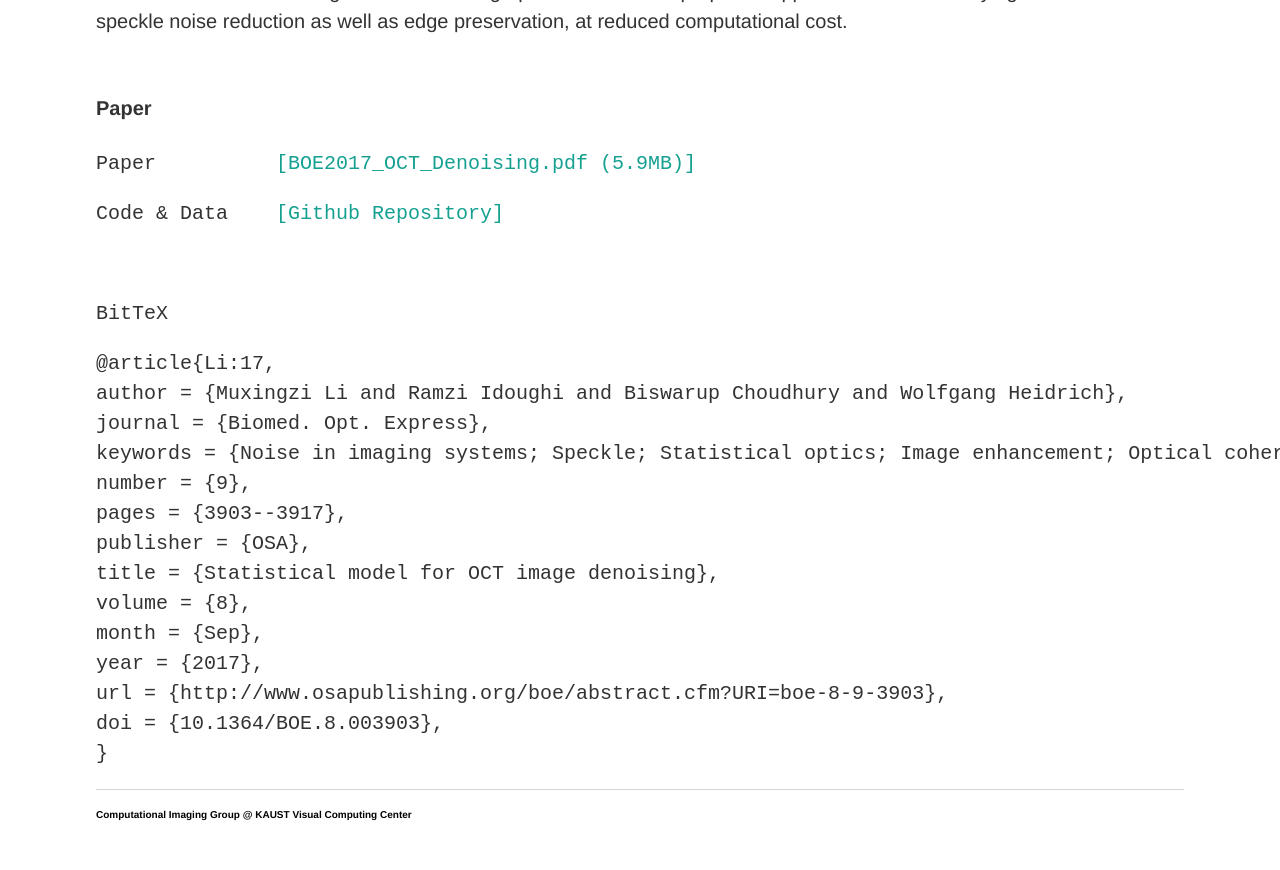
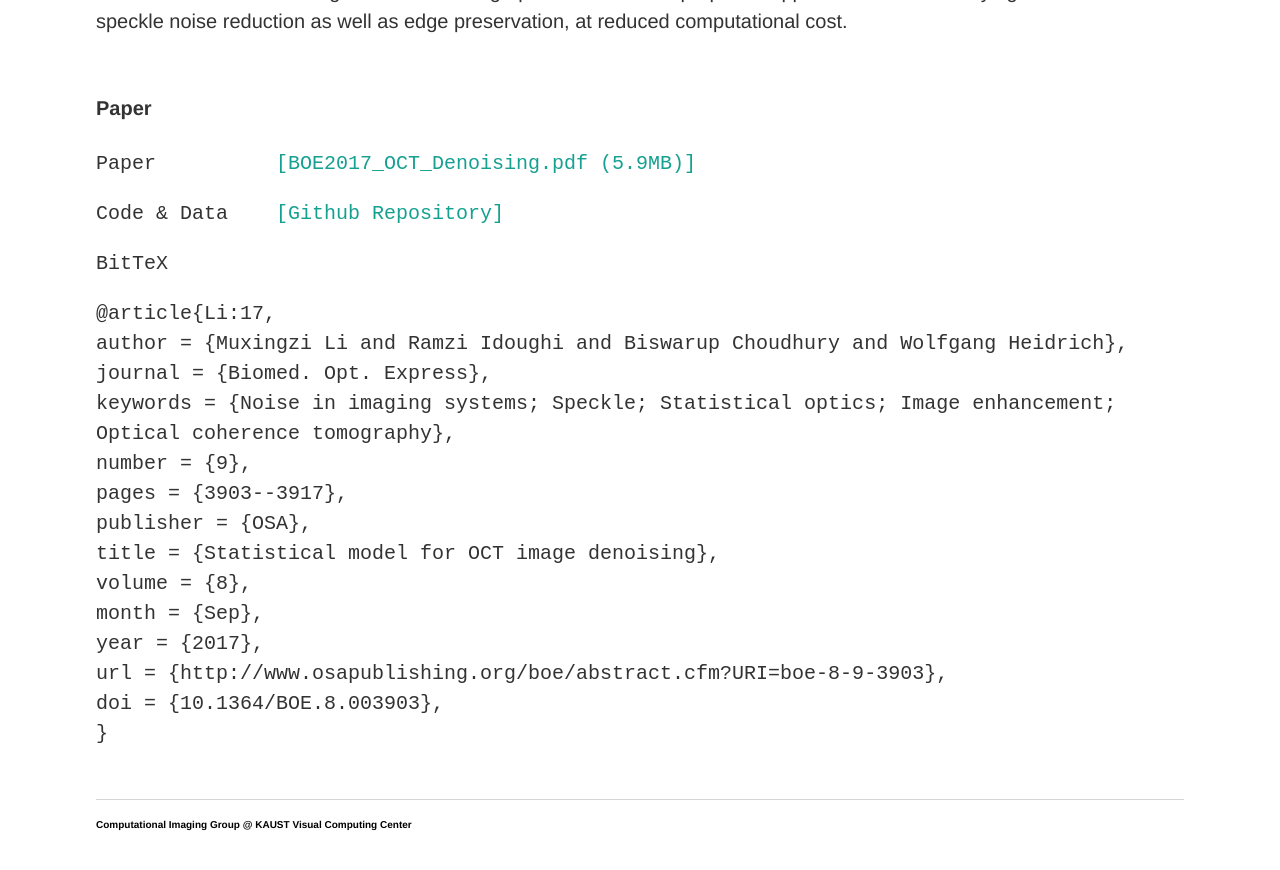
Before and after one commit to vccimaging/vccimaging.github.io, a Jekyll site: the page built from Publications/Li2017OCTD/index.html, in a window 1280 px wide and 900 px high, scrolled down 637 px. Shown: the top 870 px of the window. Built offline with Jekyll 4.4.1, drawn with Linux system fonts in a browser that asks for light colours.

Commit message:
Update index.html

```diff
--- a/Publications/Li2017OCTD/index.html
+++ b/Publications/Li2017OCTD/index.html
@@ -36,11 +36,11 @@ edge preservation, at reduced computational cost. <br><br>
 
 <h4 id="paper">Paper</h4>
 <pre class="tab">Paper          <a href="BOE2017_OCT_Denoising.pdf">[BOE2017_OCT_Denoising.pdf (5.9MB)]</a></pre>
-<pre class="tab">Code & Data    <a href="https://github.com/vccimaging/OCTDenoising">[Github Repository]</a></pre> <br>
-<pre class="tab">BitTeX         <pre width="200">@article{Li:17,
+<pre class="tab">Code & Data    <a href="https://github.com/vccimaging/OCTDenoising">[Github Repository]</a></pre>
+<pre class="tab">BitTeX         <pre>@article{Li:17,
 author = {Muxingzi Li and Ramzi Idoughi and Biswarup Choudhury and Wolfgang Heidrich},
 journal = {Biomed. Opt. Express},
-keywords = {Noise in imaging systems; Speckle; Statistical optics; Image enhancement; Optical coherence tomography},
+keywords = {Noise in imaging systems; Speckle; Statistical optics; Image enhancement; <br>Optical coherence tomography},
 number = {9},
 pages = {3903--3917},
 publisher = {OSA},
@@ -52,4 +52,5 @@ url = {http://www.osapublishing.org/boe/abstract.cfm?URI=boe-8-9-3903},
 doi = {10.1364/BOE.8.003903},
 }</pre></pre>
 
+<br>
 </div>
```
